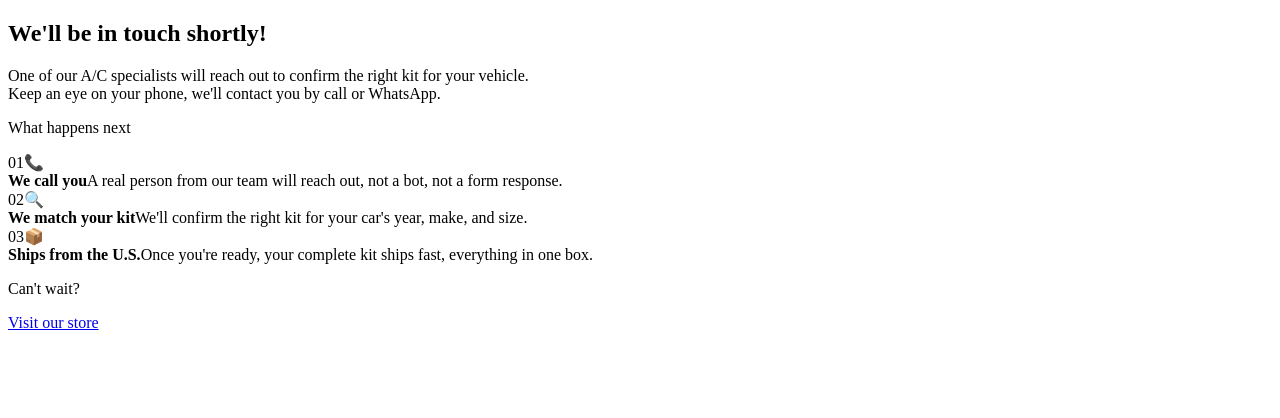
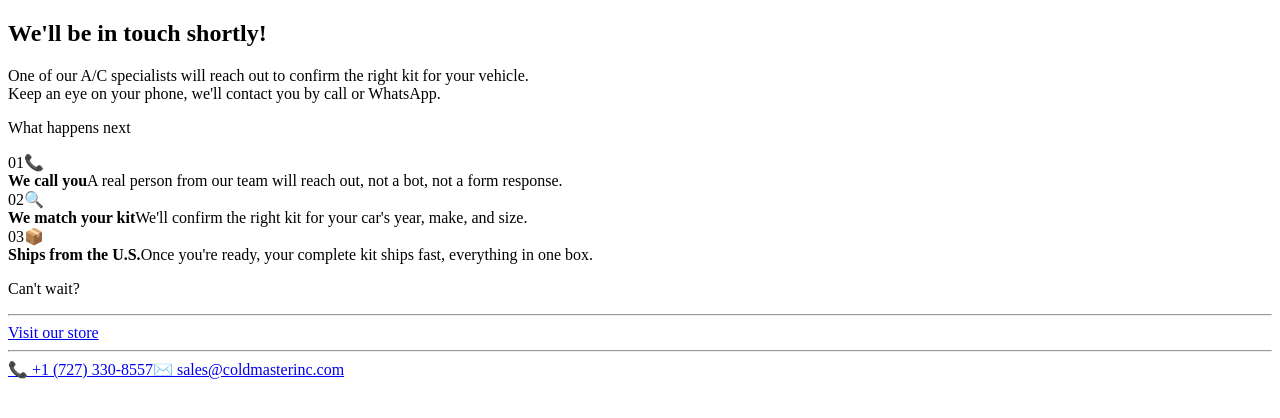
Before and after one commit to imadamblack/coldmaster-usa, a Next.js app: page /thankyou in a window 1280 px wide. Shown: the top 418 px of the page. Built offline with nearby package versions, Linux system fonts and the light colour scheme.

Commit message:
UPD: /thankyou cta buttons

```diff
--- a/src/pages/thankyou.js
+++ b/src/pages/thankyou.js
@@ -31,9 +31,9 @@ const COPY = {
     },
     cta: {
       label: "Can't wait?",
-      phone: "Visit our store",
-      href: "https://www.coldmasterinc.com/electric-compressor",
-      whatsapp: "https://wa.me/17273308557",
+      phone: "+1 (727) 330-8557",
+      href: "tel:+17273308557",
+      store: "https://www.coldmasterinc.com/electric-compressor",
     },
     footer: "BBB Accredited · 30+ Years in Classic Car A/C · Ships from the U.S.",
   },
@@ -66,7 +66,7 @@ const COPY = {
       label: "Need to talk now?",
       phone: "+1 (727) 330-8557",
       href: "tel:+17273308557",
-      whatsapp: "https://wa.me/17273308557",
+      store: "https://www.coldmasterinc.com/electric-compressor",
     },
     footer: "BBB Accredited · 30+ Years in Classic Car A/C · Ships from the U.S.",
   },
@@ -117,25 +117,33 @@ export default function ThankYou({userType}) {
           <p className="text-xs font-bold tracking-[0.2em] uppercase text-[#8a9ab0] mb-4">
             {c.cta.label}
           </p>
-          <div className="flex flex-col sm:flex-row gap-6">
+          <div className="flex flex-col gap-6">
+            <hr/>
             <a
-              href={c.cta.href}
+              href={c.cta.store}
               target="_blank"
               onClick={() => fbEvent('PhoneCall Click')}
               className="ft-0 flex-1 flex items-center justify-center gap-4 bg-[#1a6fff] hover:bg-[#0044cc] text-white font-bold tracking-[0.06em] uppercase px-6 py-6 rounded"
             >
-              {c.cta.phone}
+              Visit our store
             </a>
-            {/*<a*/}
-            {/*  href={c.cta.whatsapp}*/}
-            {/*  onClick={() => fbEvent('WhatsApp Click')}*/}
-            {/*  target="_blank"*/}
-            {/*  rel="noopener noreferrer"*/}
-            {/*  className="-ft-1 flex-1 flex items-center justify-center gap-4 border border-[#1a6fff]/60 hover:bg-[#1a6fff]/10 text-brand-1 font-bold tracking-[0.06em] uppercase px-6 py-4 rounded"*/}
-            {/*>*/}
-            {/*  <span>💬</span>*/}
-            {/*  WhatsApp*/}
-            {/*</a>*/}
+            <hr/>
+            <a
+              href={c.cta.href}
+              target="_blank"
+              rel="noopener noreferrer"
+              className="-ft-1 flex-1 flex items-center justify-center gap-4 hover:bg-[#1a6fff]/10 text-brand-1 font-bold tracking-[0.06em] uppercase px-6 py-4 rounded"
+            >
+              📞{' '}{c.cta.phone}
+            </a>
+            <a
+              href="mailto:sales@coldmasterinc.com"
+              target="_blank"
+              rel="noopener noreferrer"
+              className="-ft-1 flex-1 flex items-center justify-center gap-4 hover:bg-[#1a6fff]/10 text-brand-1 font-bold tracking-[0.06em] px-6 py-4 rounded"
+            >
+              ✉️ sales@coldmasterinc.com
+            </a>
           </div>
         </div>
 
```
